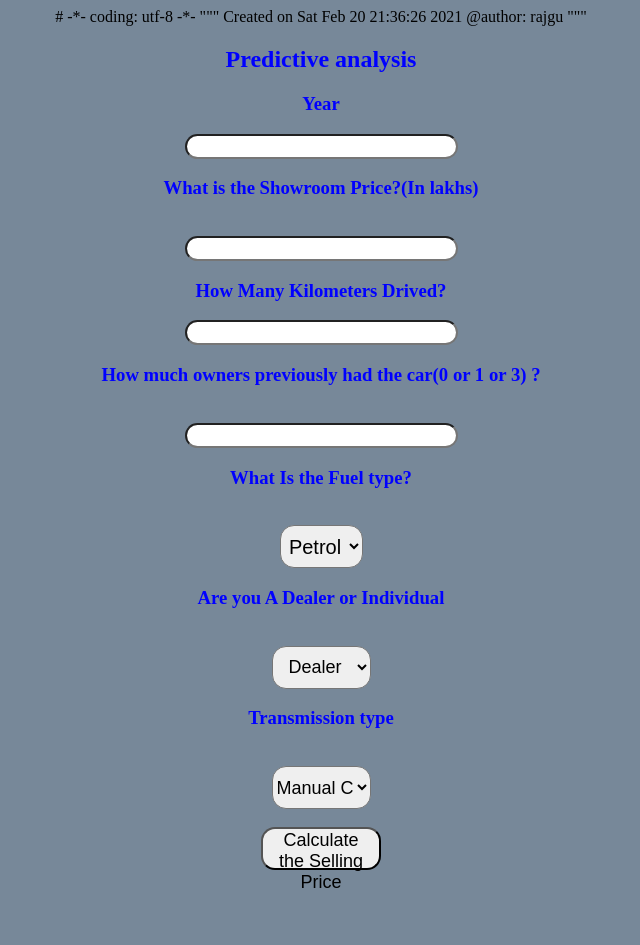
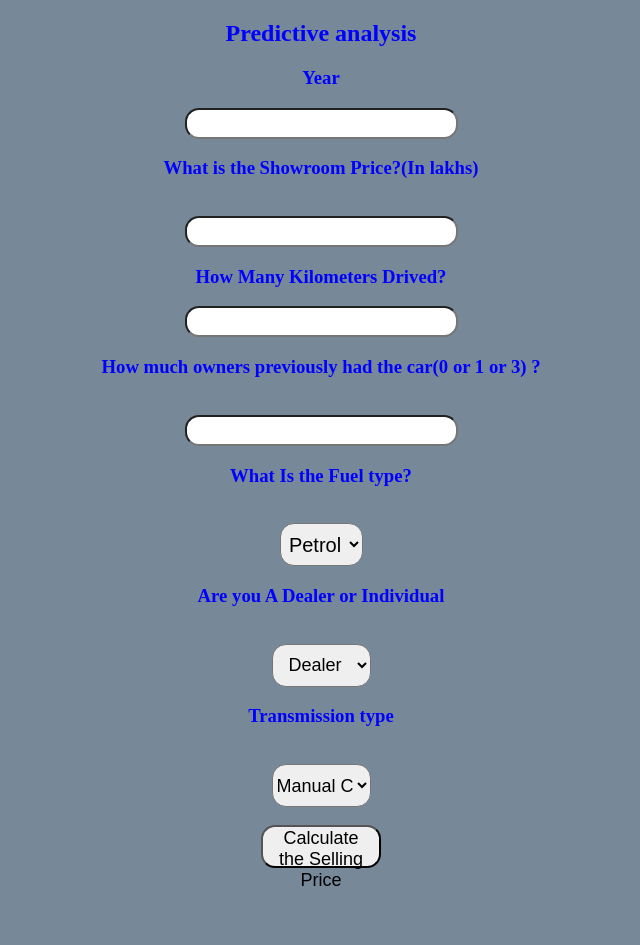
Before and after one commit to raj-gupta09/Car-Price-Prediction, a Flask app: page / in a window 1280 px wide. Shown: the whole page, without its empty margins (319-959 px from the left). Before the commit the page ends 888 px from the top, so only its background shows below. Run offline with Flask 2, Linux system fonts and the light colour scheme; parts of the project's set-up code (start-up, migrations or seed data) failed here and were passed over.

Commit message:
Update index.html

```diff
--- a/templates/index.html
+++ b/templates/index.html
@@ -1,10 +1,3 @@
-# -*- coding: utf-8 -*-
-"""
-Created on Sat Feb 20 21:36:26 2021
-
-@author: rajgu
-"""
-
 <!DOCTYPE html>
 <html lang="en">
 
```
